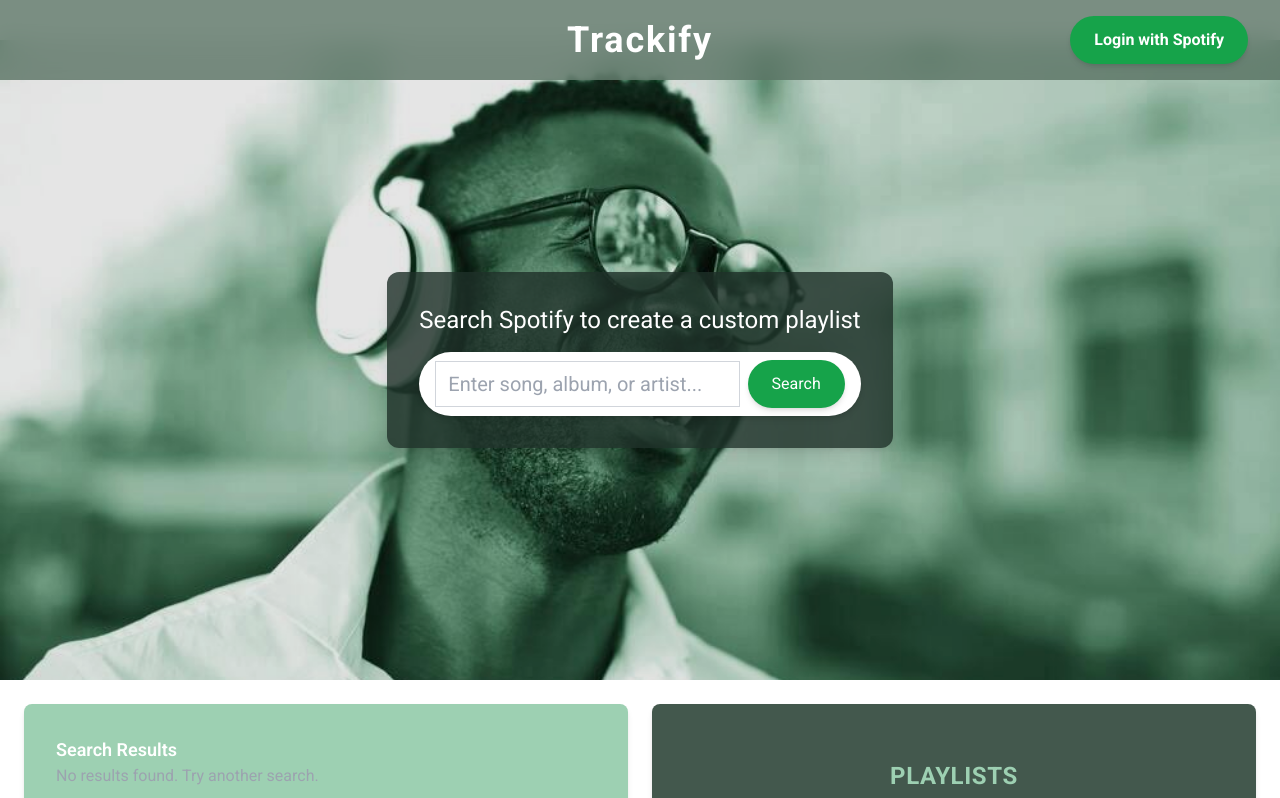
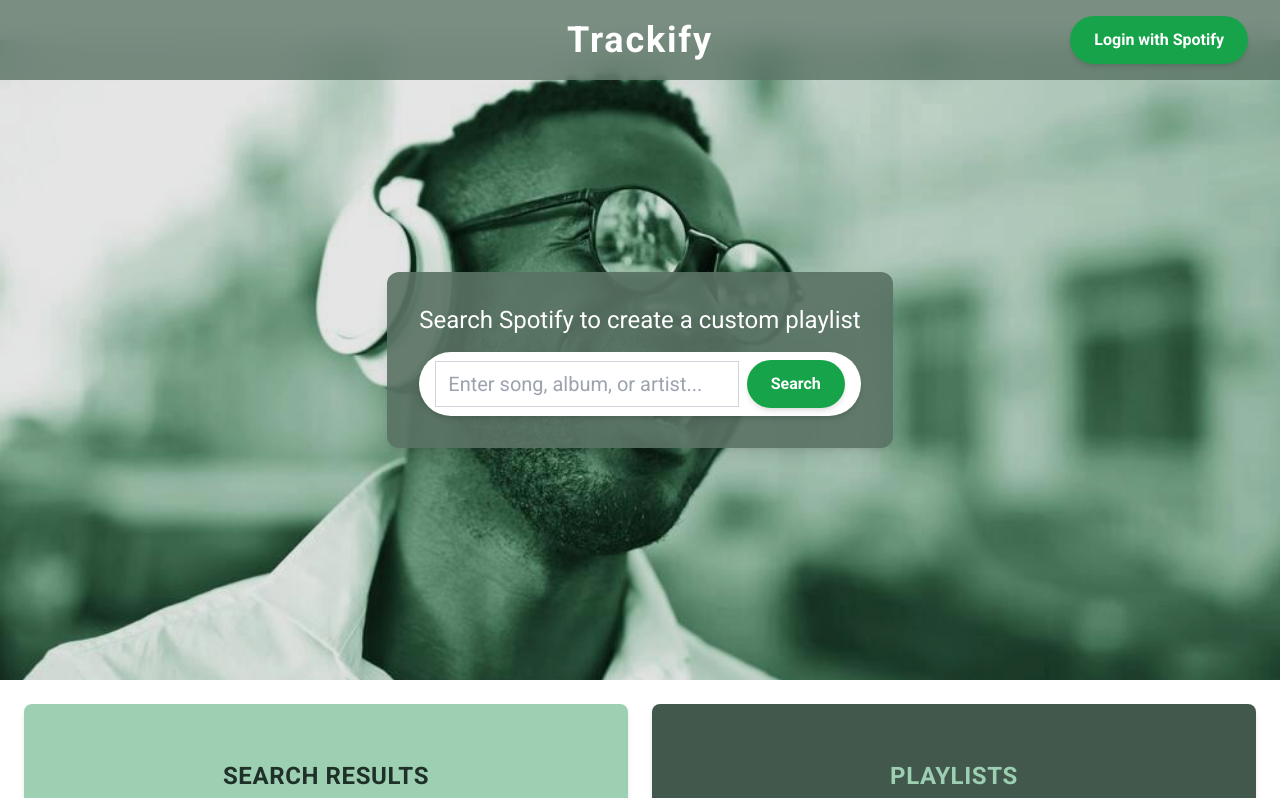
Before and after one commit to KrisVerses/Trackify, a React (Vite) app: page / in a window 1280 px wide. Shown: the top 798 px of the page. Built offline with nearby package versions, Linux system fonts and the light colour scheme; no server answers; the HTML template or start-up script is replaced by a standard one.

Commit message:
refactor: improve styling for search related content

```diff
--- a/src/components/SearchBar/SearchBar.jsx
+++ b/src/components/SearchBar/SearchBar.jsx
@@ -3,7 +3,7 @@ import SearchButton from "./SearchButton";
 
 function SearchBar({ handleSearchInputChange, handleSearch, searchTerm }) {
   return (
-    <div className="bg-veryDarkGreen bg-opacity-80 p-8 rounded-xl shadow-lg max-w-lg w-full">
+    <div className="bg-darkGreen bg-opacity-90 p-8 rounded-xl shadow-lg max-w-lg w-full">
       <label htmlFor="search-track">
         <p className="text-white text-2xl text-center mb-4">
           Search Spotify to create a custom playlist
--- a/src/components/SearchBar/SearchButton.jsx
+++ b/src/components/SearchBar/SearchButton.jsx
@@ -3,9 +3,8 @@ import SpotifyAPI from "../../api/spotify";
 function SearchButton({ handleSearch, searchTerm }) {
   return (
     <button
-      className="ml-2 bg-green-600 hover:bg-green-500 text-white px-6 py-3 rounded-full transition-all duration-300 shadow-md hover:scale-105"
+      className="ml-2 bg-green-600 hover:bg-green-500 font-bold text-white px-6 py-3 rounded-full transition-all duration-300 shadow-md hover:scale-105"
       onClick={(e) => {
-        e.preventDefault();
         handleSearch();
       }}
       disabled={!searchTerm.trim()}
--- a/src/components/SearchResults/SearchResults.jsx
+++ b/src/components/SearchResults/SearchResults.jsx
@@ -1,14 +1,29 @@
 import React from "react";
 import Tracklist from "../Tracklist/Tracklist";
 
-function SearchResults({ tracks, onTrackAction }) {
+function SearchResults({
+  tracks,
+  onTrackAction,
+  activePreview,
+  setActivePreview,
+}) {
   return (
-    <div className="search-results-container p-4">
-      <h2 className="text-white text-lg font-semibold">Search Results</h2>
+    <div className="bg-softGreen p-6 rounded-lg w-full max-w-2xl">
+      <h2 className="text-2xl font-bold font-roboto text-veryDarkGreen text-center tracking-wide uppercase mt-4 mb-2">
+        Search Results
+      </h2>
+
       {tracks.length === 0 ? (
-        <p className="text-gray-400">No results found. Try another search.</p>
+        <p className="text-gray-500 text-2xl text-center my-8">
+          No results found. Try another search.
+        </p>
       ) : (
-        <Tracklist tracks={tracks} onTrackAction={onTrackAction} />
+        <Tracklist
+          tracks={tracks}
+          onTrackAction={onTrackAction}
+          activePreview={activePreview}
+          setActivePreview={setActivePreview}
+        />
       )}
     </div>
   );
```
